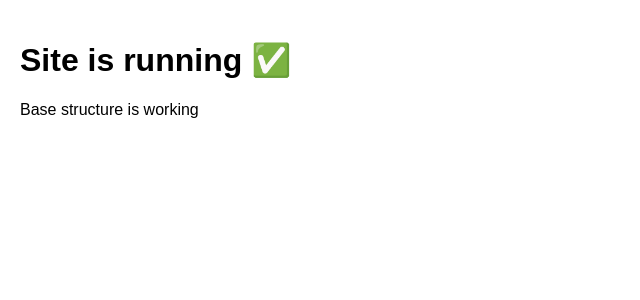
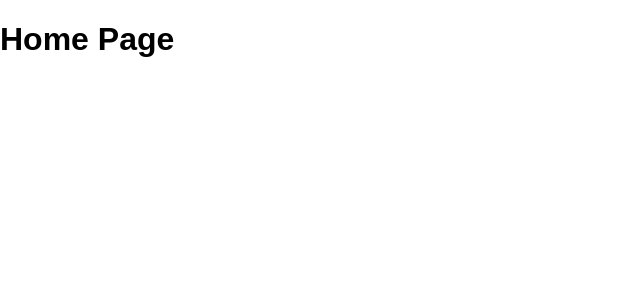
Before and after one commit to reggreg347-ai/patty-site, a React (Vite) app: page / in a window 1280 px wide. Shown: the top 300 px of the page, without its empty margins (0-640 px from the left). Built offline with nearby package versions, Linux system fonts and the light colour scheme.

Commit message:
Update App.jsx

```diff
--- a/src/App.jsx
+++ b/src/App.jsx
@@ -1,8 +1,11 @@
+import { BrowserRouter as Router, Routes, Route } from "react-router-dom";
+
 export default function App() {
   return (
-    <div style={{ padding: "20px" }}>
-      <h1>Site is running ✅</h1>
-      <p>Base structure is working</p>
-    </div>
+    <Router>
+      <Routes>
+        <Route path="/" element={<h1>Home Page</h1>} />
+      </Routes>
+    </Router>
   );
 }
```
